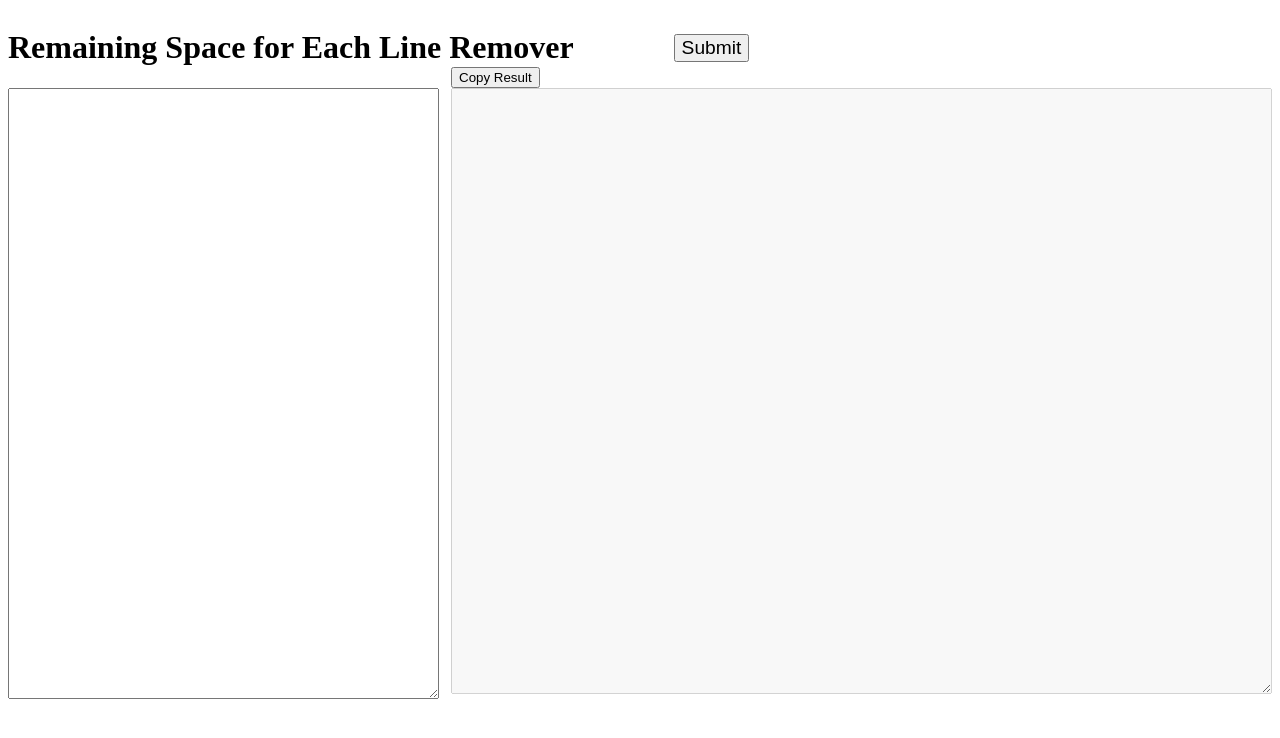
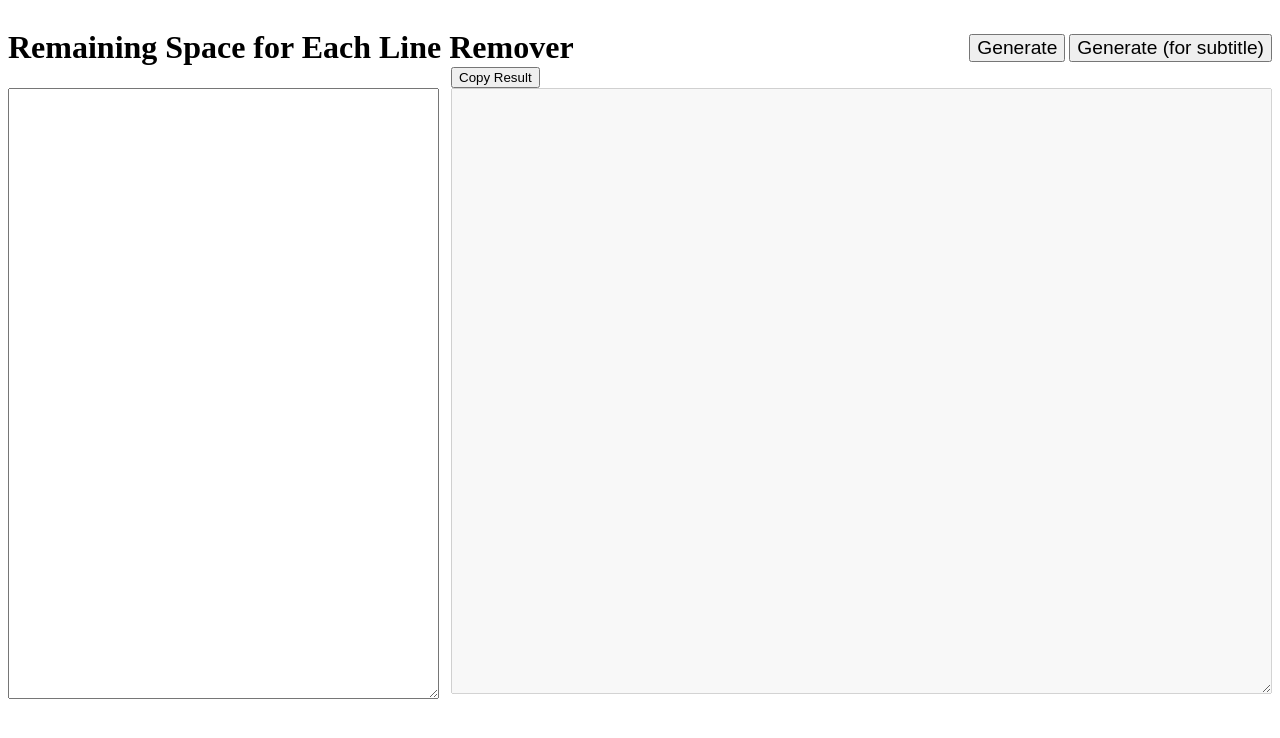
Before and after one commit to fajriawansu/trim-every-line, a plain HTML site: page index.html in a window 1280 px wide. Drawn offline with Linux system fonts and the light colour scheme.

Commit message:
add special case for subtitle

```diff
--- a/index.html
+++ b/index.html
@@ -2,13 +2,29 @@
 <html>
   <body>
     <script>
-      function myFunction() {
+      function myFunction(isSubtitle) {
         var x = document.getElementById("input-form").value;
         const array = x?.split(/\n/);
         const result = array.map((el) => el.trim());
-        const joined = result.join("\n");
-        console.log(joined);
-        document.getElementById("result").value = joined;
+        const result2 = [...result];
+        const filtered = [...result].reduce(
+          (total, currentValue, currentIdx, arr) => {
+            return total.concat(
+              currentIdx > 0 &&
+                currentIdx < arr.length - 1 &&
+                !arr[currentIdx - 1].includes("000") &&
+                arr[currentIdx + 1] === ""
+                ? " "
+                : "\n",
+              currentValue
+            );
+          },
+          ""
+        );
+        const joined = [...result2].join("\n");
+        document.getElementById("result").value = isSubtitle
+          ? filtered
+          : joined;
       }
 
       function copyFunction() {
@@ -26,14 +42,29 @@
         // alert("Copied the text: " + copyText.value);
       }
     </script>
-    <div style="display: flex; gap: 100px; align-items: center">
+    <div
+      style="
+        display: flex;
+        width: 100%;
+        align-items: center;
+        justify-content: space-between;
+      "
+    >
       <h1>Remaining Space for Each Line <b>Remover</b></h1>
-      <button
-        style="max-height: 48px; font-size: larger"
-        onclick="myFunction()"
-      >
-        Submit
-      </button>
+      <div>
+        <button
+          style="max-height: 48px; font-size: larger"
+          onclick="myFunction(false)"
+        >
+          Generate
+        </button>
+        <button
+          style="max-height: 48px; font-size: larger"
+          onclick="myFunction(true)"
+        >
+          Generate (for subtitle)
+        </button>
+      </div>
     </div>
     <div style="display: flex; gap: 12px">
       <textarea cols="100" rows="40" id="input-form"> </textarea>
```
